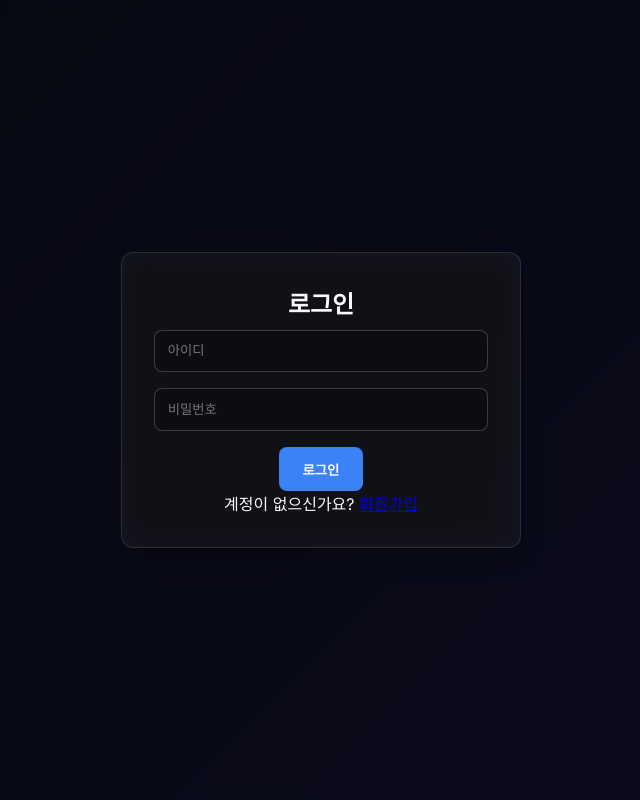
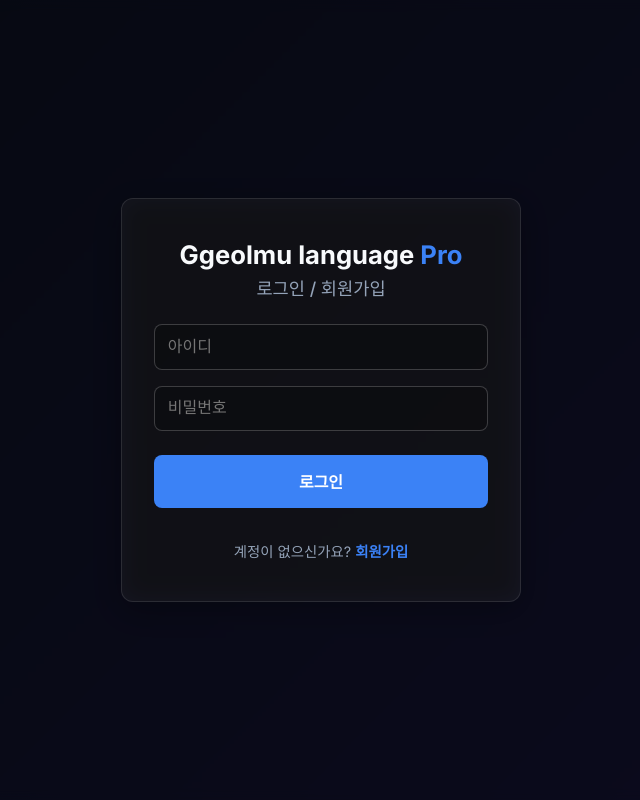
Before and after one commit to hugingstar/EngPractice, a Django app: page / in a window 1280 px wide. Shown: the whole page, without its empty margins (319-959 px from the left). Run offline with Django 4.2, Linux system fonts and the light colour scheme.

Commit message:
Enhance login UI and error handling

```diff
--- a/static/css/style.css
+++ b/static/css/style.css
@@ -580,17 +580,54 @@ body {
 .modal.hidden { display: none; }
 .modal-content {
   background: var(--glass-bg);
-  padding: 2rem;
+  padding: 2.5rem 2rem;
   border-radius: 12px;
   width: 90%; max-width: 400px;
   position: relative;
   text-align: center;
+  border: 1px solid var(--glass-border);
+  box-shadow: 0 8px 32px 0 rgba(0, 0, 0, 0.3);
+}
+.modal-content h2 {
+  margin-bottom: 1.5rem;
 }
 .modal-content input {
   width: 100%; margin-bottom: 1rem; padding: 0.8rem;
   border-radius: 8px; border: 1px solid rgba(255,255,255,0.2);
   background: rgba(0,0,0,0.2); color: white;
+  font-size: 1rem;
+  outline: none;
+  transition: all 0.3s ease;
+}
+.modal-content input:focus {
+  border-color: var(--accent-color);
+  box-shadow: 0 0 0 2px rgba(59, 130, 246, 0.2);
+}
+.modal-content .btn {
+  width: 100%;
+  margin-top: 0.5rem;
+  margin-bottom: 1rem;
+  padding: 0.9rem;
+  font-size: 1rem;
+}
+.modal-content p {
+  margin-top: 1rem;
+  font-size: 0.9rem;
+  color: var(--text-secondary);
+}
+.modal-content a {
+  color: var(--accent-color);
+  text-decoration: none;
+  font-weight: 600;
+}
+.modal-content a:hover {
+  text-decoration: underline;
 }
 .close-btn {
-  position: absolute; top: 10px; right: 15px; font-size: 1.5rem; cursor: pointer;
+  position: absolute; top: 15px; right: 20px; font-size: 1.5rem; cursor: pointer;
+  color: var(--text-secondary);
+  transition: color 0.2s;
 }
+.close-btn:hover {
+  color: white;
+}
--- a/static/js/auth.js
+++ b/static/js/auth.js
@@ -97,6 +97,27 @@ document.addEventListener('DOMContentLoaded', () => {
     modalError.textContent = '';
   }
 
+  const handleLoginEnter = (e) => {
+    if (e.key === 'Enter') {
+      e.preventDefault();
+      loginSubmit.click();
+    }
+  };
+
+  document.getElementById('login-username').addEventListener('keypress', handleLoginEnter);
+  document.getElementById('login-password').addEventListener('keypress', handleLoginEnter);
+
+  const handleRegEnter = (e) => {
+    if (e.key === 'Enter') {
+      e.preventDefault();
+      regSubmit.click();
+    }
+  };
+
+  document.getElementById('reg-name').addEventListener('keypress', handleRegEnter);
+  document.getElementById('reg-username').addEventListener('keypress', handleRegEnter);
+  document.getElementById('reg-password').addEventListener('keypress', handleRegEnter);
+
   loginSubmit.addEventListener('click', async () => {
     const username = document.getElementById('login-username').value;
     const password = document.getElementById('login-password').value;
@@ -112,7 +133,14 @@ document.addEventListener('DOMContentLoaded', () => {
         headers: {'Content-Type': 'application/json'},
         body: JSON.stringify({username, password})
       });
-      const data = await res.json();
+
+      let data;
+      try {
+        data = await res.json();
+      } catch (parseError) {
+        throw new Error("서버에서 올바르지 않은 응답이 반환되었습니다. (오류 메시지: Not Found가 반환되었을 수 있습니다.)");
+      }
+
       if(res.ok) {
         isAuthenticated = true;
         showSuccess(data.unique_code);
@@ -120,7 +148,7 @@ document.addEventListener('DOMContentLoaded', () => {
         modalError.textContent = data.error || "로그인 실패";
       }
     } catch (e) {
-      modalError.textContent = "오류 발생: " + e;
+      modalError.textContent = "오류 발생: " + e.message;
     }
   });
 
@@ -140,7 +168,14 @@ document.addEventListener('DOMContentLoaded', () => {
         headers: {'Content-Type': 'application/json'},
         body: JSON.stringify({username, password, name})
       });
-      const data = await res.json();
+
+      let data;
+      try {
+        data = await res.json();
+      } catch (parseError) {
+        throw new Error("서버에서 올바르지 않은 응답이 반환되었습니다. (오류 메시지: Not Found가 반환되었을 수 있습니다.)");
+      }
+
       if(res.ok) {
         // 회원가입 성공
         showSuccess(data.unique_code);
@@ -148,7 +183,7 @@ document.addEventListener('DOMContentLoaded', () => {
         modalError.textContent = data.error || "회원가입 실패";
       }
     } catch (e) {
-      modalError.textContent = "오류 발생: " + e;
+      modalError.textContent = "오류 발생: " + e.message;
     }
   });
 });
--- a/templates/index.html
+++ b/templates/index.html
@@ -93,7 +93,10 @@
   <div id="auth-modal" class="modal">
     <div class="modal-content glass-card">
       <span id="close-modal" class="close-btn" style="display: none;">&times;</span>
-      <h2 id="modal-title">로그인</h2>
+      <div class="modal-brand" style="margin-bottom: 1.5rem;">
+        <h1 style="font-size: 1.6rem; font-weight: 700; margin-bottom: 0.3rem;">Ggeolmu language <span class="accent">Pro</span></h1>
+        <h2 id="modal-title" style="font-size: 1.1rem; color: var(--text-secondary); margin-bottom: 0; font-weight: 500;">로그인 / 회원가입</h2>
+      </div>
       <div id="modal-error" style="color: #ff6b6b; margin-bottom: 10px;"></div>
 
       <div id="auth-form-container">
```
